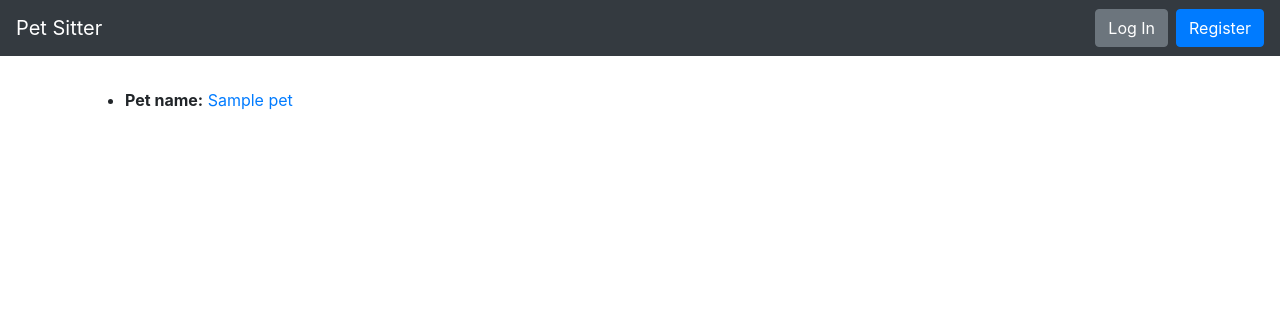
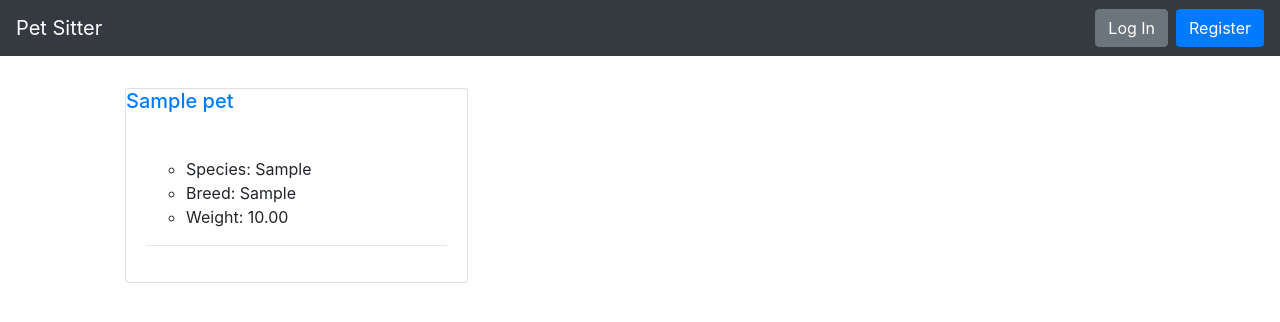
Before and after one commit to NinjaAung/Pet-Sitter, a Django app: page /pets/ in a window 1280 px wide. Shown: the top 322 px of the page. Run offline with Django 3.2, Linux system fonts and the light colour scheme; tables that the repository leaves empty hold one stand-in row (values such as "Sample post"); some libraries are stand-ins or nearby versions.

Commit message:
Add Cards and Buttons as well as a delete method

```diff
--- /dev/null
+++ b/pets/templates/partials/card.html
@@ -0,0 +1,14 @@
+<div class="card mb-3">
+    <h5>
+    <a href="{% url 'pet-detail-page' pet.id %}" title="pet detail page" >{{ pet.pet_name }}</a>
+    </h5>
+    <div class="card-body border-dark">
+      <p class="card-text text-dark">
+        <ul>
+          <li>Species: {{ pet.species }}</li>
+          <li>Breed: {{ pet.breed }}</li>
+          <li>Weight: {{pet.weight_in_pounds}}</li>
+        </ul>
+        <hr>
+    </div>
+  </div>
--- a/pets/templates/pet/pet_detail.html
+++ b/pets/templates/pet/pet_detail.html
@@ -31,7 +31,8 @@
           {{pet.weight_in_pounds}}lbs
       </p>
       <hr>
-      <a href="{% url 'pets-list-page' %}">Back to List</a>
+      <a href="{% url 'pets-list-page' %}"class="btn btn-primary ml-2" >Back to List</a>
+      <a href="{% url 'pets-list-page' %}" class="btn btn-danger ml-2">Delete</a>
     </div>
   </div>
 {% endblock %}
--- a/pets/templates/pet/pet_list.html
+++ b/pets/templates/pet/pet_list.html
@@ -6,12 +6,15 @@
 {% endif %}
 
 <ul style="margin-top: 25px">
-    {% for pet in pets %}
-    <li>
-        <strong>Pet name:</strong>
-        <a href="{% url 'pet-detail-page' pet.id %}">{{pet.pet_name}}</a>
-    </li>
-    {% endfor %}
+    {% if pets %}
+    <div class="card-columns">
+      {% for pet in pets %}
+        {% include "partials/card.html" %}
+      {% endfor %}
+    </div>
+    {% else %}
+    <div class="alert alert-primary" role="alert">No Pets to display.</div>
+    {% endif %}
 </ul>
 
 {% endblock %}
```
Also changed, not shown: README.md.
